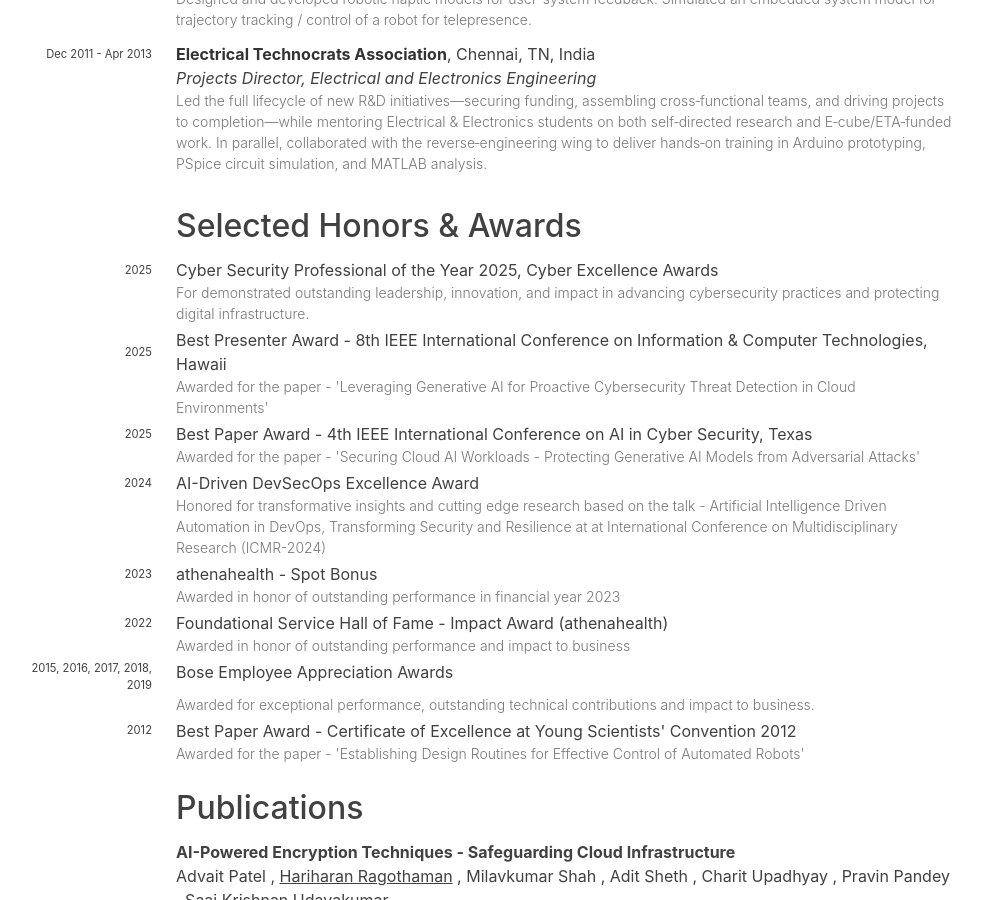
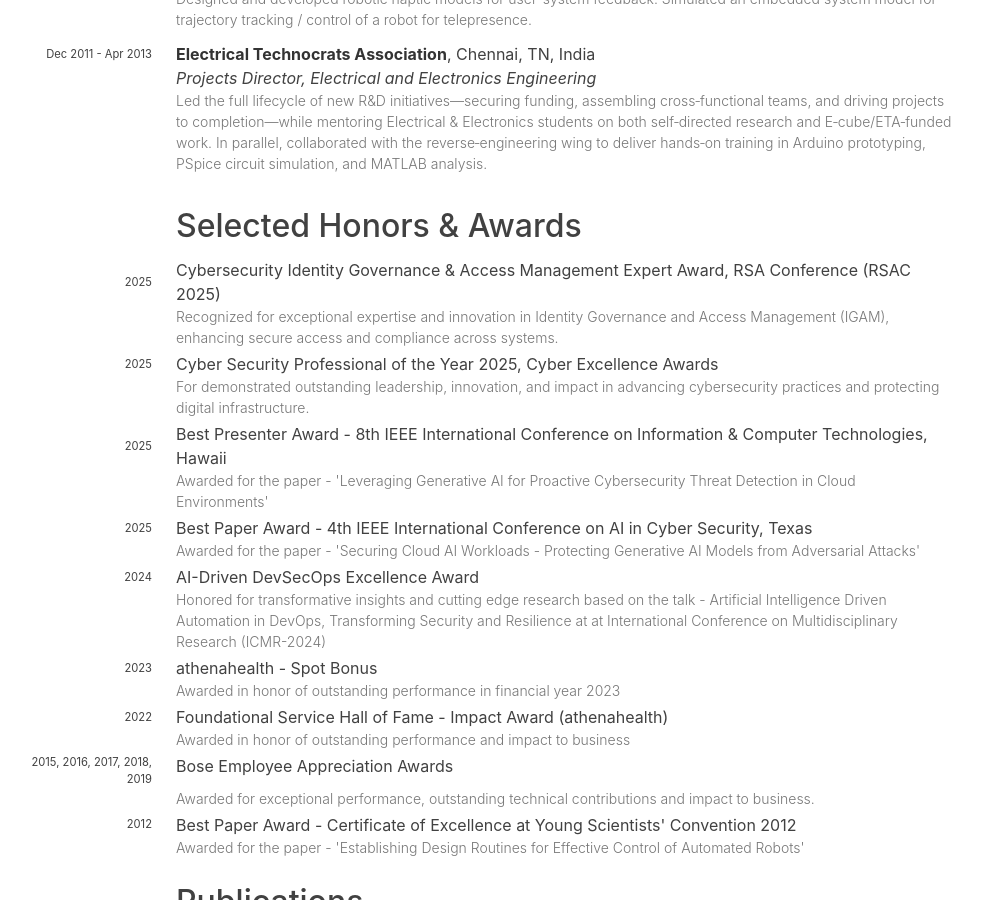
Before and after one commit to hariharanragothaman/hariharanragothaman.github.io, a Jekyll site: the page built from cv.md, in a window 1280 px wide and 900 px high, scrolled down 1499 px. Shown: the whole window, without its empty margins (156-1138 px from the left). Built offline with Jekyll 4.4.1, drawn with Linux system fonts in a browser that asks for light colours; nearby versions of some CDN libraries; some web fonts are replaced.

Commit message:
Polishes and Updates

```diff
--- a/_data/awards.yaml
+++ b/_data/awards.yaml
@@ -1,3 +1,7 @@
+- name: Cybersecurity Identity Governance & Access Management Expert Award, RSA Conference (RSAC 2025)
+  description: Recognized for exceptional expertise and innovation in Identity Governance and Access Management (IGAM), enhancing secure access and compliance across systems.
+  year: 2025
+
 - name: Cyber Security Professional of the Year 2025, Cyber Excellence Awards
   description: For demonstrated outstanding leadership, innovation, and impact in advancing cybersecurity practices and protecting digital infrastructure.
   year: 2025
```
